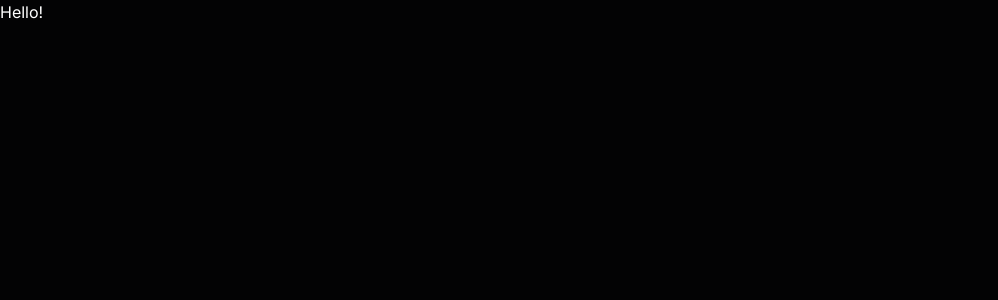
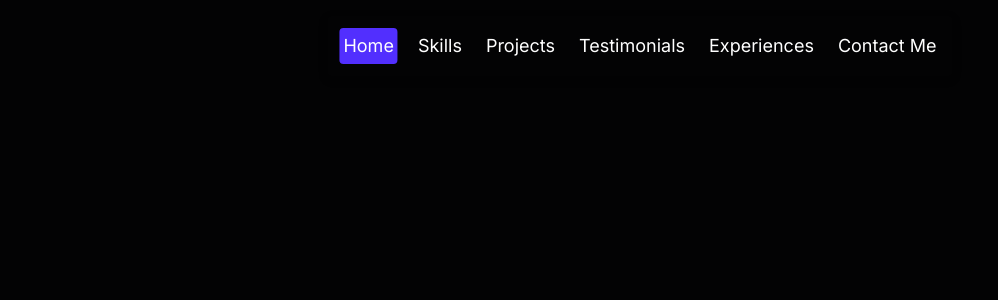
Before and after one commit to piedpiper0602/animated-portfolio, a Next.js app: page / in a window 1280 px wide. Shown: the top 300 px of the page, without its empty margins (0-998 px from the left). Built offline with nearby package versions, Linux system fonts and the light colour scheme.

Commit message:
Navbar completed

```diff
--- /dev/null
+++ b/app/components/Navbar.tsx
@@ -0,0 +1,117 @@
+"use client";
+
+import React, { useCallback, useEffect, useState } from "react";
+import cn from "classnames";
+
+const Navbar = () => {
+  const [isOpen, setIsOpen] = useState(false);
+  const [activeSection, setActiveSection] = useState("home");
+
+  useEffect(() => {
+    setActiveSection("home");
+  }, []);
+
+  const scrollToSection = useCallback((sectionId: string) => {
+    const section = document.getElementById(sectionId);
+    if(section) {
+      section.scrollIntoView({ behavior: "smooth"})
+    }
+  }, []);
+
+  return (
+    <div className="fixed top-12 right-6 mx-auto flex flex-col gap-2.5 items-end z-50
+    md:right-auto md:top-4 md:left-1/2 md:-translate-x-1/2">
+      <button className="bg-background card-shadow p-3 md:hidden rounded"
+      onClick={() => setIsOpen((prevVal) => !prevVal)}>
+        <img
+          className="block dark:hidden"
+          src="/menu_icon_light.svg"
+          alt="menu icon"
+        />
+
+        <img
+          className="hidden dark:block"
+          src="/menu_icon_dark.svg"
+          alt="menu icon"
+        />
+      </button>
+      <nav
+        className={cn("bg-background card-shadow p-3 rounded md:block duration-300 ease-in-out", {
+          "opacity-100": isOpen,
+          "opacity-0 md:opacity-100": !isOpen,
+      })}
+      >
+        <ul className="flex flex-col items-center gap-4 text-lg font-formal md:flex-row">
+          <li>
+            <div
+              className={cn("rounded p-1 duration-300 ease-in-out", { "bg-primary text-white": activeSection === "home" })}
+              onClick={() => {setActiveSection("home");
+                scrollToSection("home");
+                setIsOpen(false);
+              }}
+            >
+              Home
+            </div>
+          </li>
+          <li>
+            <div
+              className={cn("rounded p-1 duration-300 ease-in-out", { "bg-primary text-white": activeSection === "skills" })}
+              onClick={() => {setActiveSection("skills");
+                scrollToSection("skills");
+                setIsOpen(false);
+              }}
+            >
+              Skills
+            </div>
+          </li>
+          <li>
+            <div
+              className={cn("rounded p-1 duration-300 ease-in-out", { "bg-primary text-white": activeSection === "projects" })}
+              onClick={() => {setActiveSection("projects");
+                scrollToSection("projects");
+                setIsOpen(false);
+              }}
+            >
+              Projects
+            </div>
+          </li>
+          <li>
+            <div
+              className={cn("rounded p-1 duration-300 ease-in-out", { "bg-primary text-white": activeSection === "testimonials" })}
+              onClick={() => {setActiveSection("testimonials");
+                scrollToSection("testimonials");
+                setIsOpen(false);
+              }}
+            >
+              Testimonials
+            </div>
+          </li>
+          <li>
+            <div
+              className={cn("rounded p-1 duration-300 ease-in-out", { "bg-primary text-white": activeSection === "experiences" })}
+              onClick={() => {setActiveSection("experiences");
+                scrollToSection("experiences");
+                setIsOpen(false);
+              }}
+            >
+              Experiences
+            </div>
+          </li>
+          <li>
+            <div
+              className={cn("rounded p-1 whitespace-nowrap duration-300 ease-in-out", { "bg-primary text-white": activeSection === "contact" })}
+              onClick={() => {setActiveSection("contact");
+                scrollToSection("contact");
+                setIsOpen(false);
+              }}
+            >
+              Contact Me
+            </div>
+          </li>
+        </ul>
+      </nav>
+    </div>
+  );
+};
+
+export default Navbar;
--- a/app/globals.css
+++ b/app/globals.css
@@ -21,3 +21,9 @@
   color: var(--foreground);
   font-family: Arial, Helvetica, sans-serif;
 }
+
+@layer components {
+  .card-shadow {
+    @apply shadow-[0_3px_10px_rgb(0,0,0,0.2)];
+  }
+}
--- a/app/page.tsx
+++ b/app/page.tsx
@@ -1,3 +1,9 @@
+import Navbar from "./components/Navbar";
+
 export default function Home() {
-  return <h1>Hello!</h1>;
+  return (
+    <div className="relative overflow-clip" id="home">
+      <Navbar />
+    </div>
+  );
 }
```
